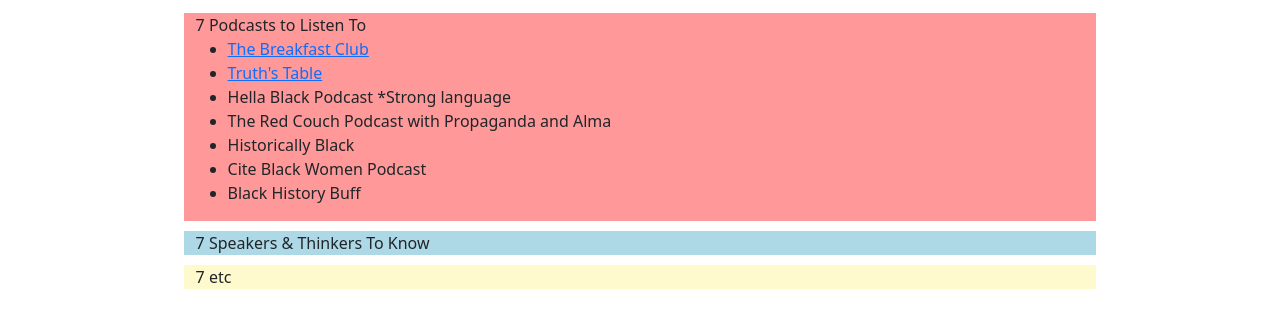
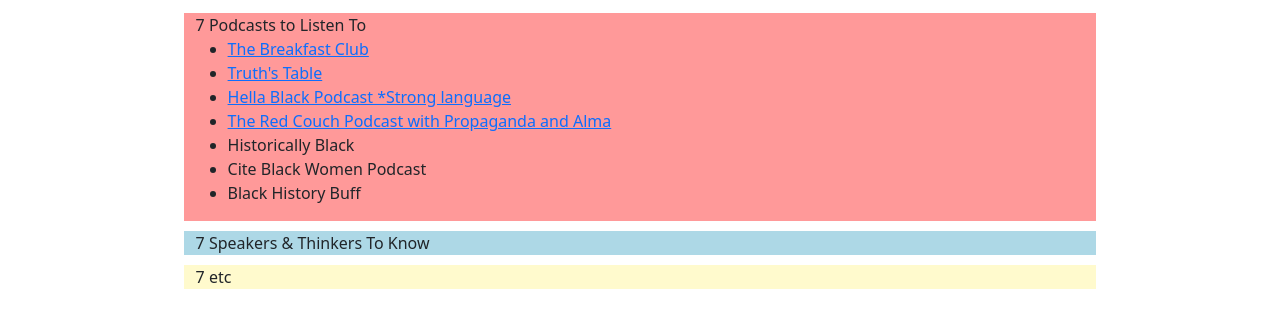
Before and after one commit to halowe94/resources-for-anti-racism, a website: page html-pages/podcasts.html in a window 1280 px wide. Shown: the part 163-490 px from the top of the page. Drawn offline with nearby package versions, Linux system fonts and the light colour scheme; files that its build step writes are made by us from their sources; files whose address does not match are found by name.

Commit message:
added 2 more links to podcasts

```diff
--- a/html-pages/podcasts.html
+++ b/html-pages/podcasts.html
@@ -68,8 +68,8 @@
             <ul>
               <li><a href='https://www.iheart.com/podcast/the-breakfast-club-24992238/'>The Breakfast Club</a></li>
               <li><a href='https://www.truthstable.com/'>Truth's Table</a></li>
-              <li>Hella Black Podcast *Strong language</li>
-              <li>The Red Couch Podcast with Propaganda and Alma</li>
+              <li><a href='https://www.hellablackpod.com/'>Hella Black Podcast *Strong language</a></li>
+              <li><a href='https://redcouchpodcast.podbean.com/'>The Red Couch Podcast with Propaganda and Alma</a></li>
               <li>Historically Black</li>
               <li>Cite Black Women Podcast</li>
               <li>Black History Buff</li>
```
